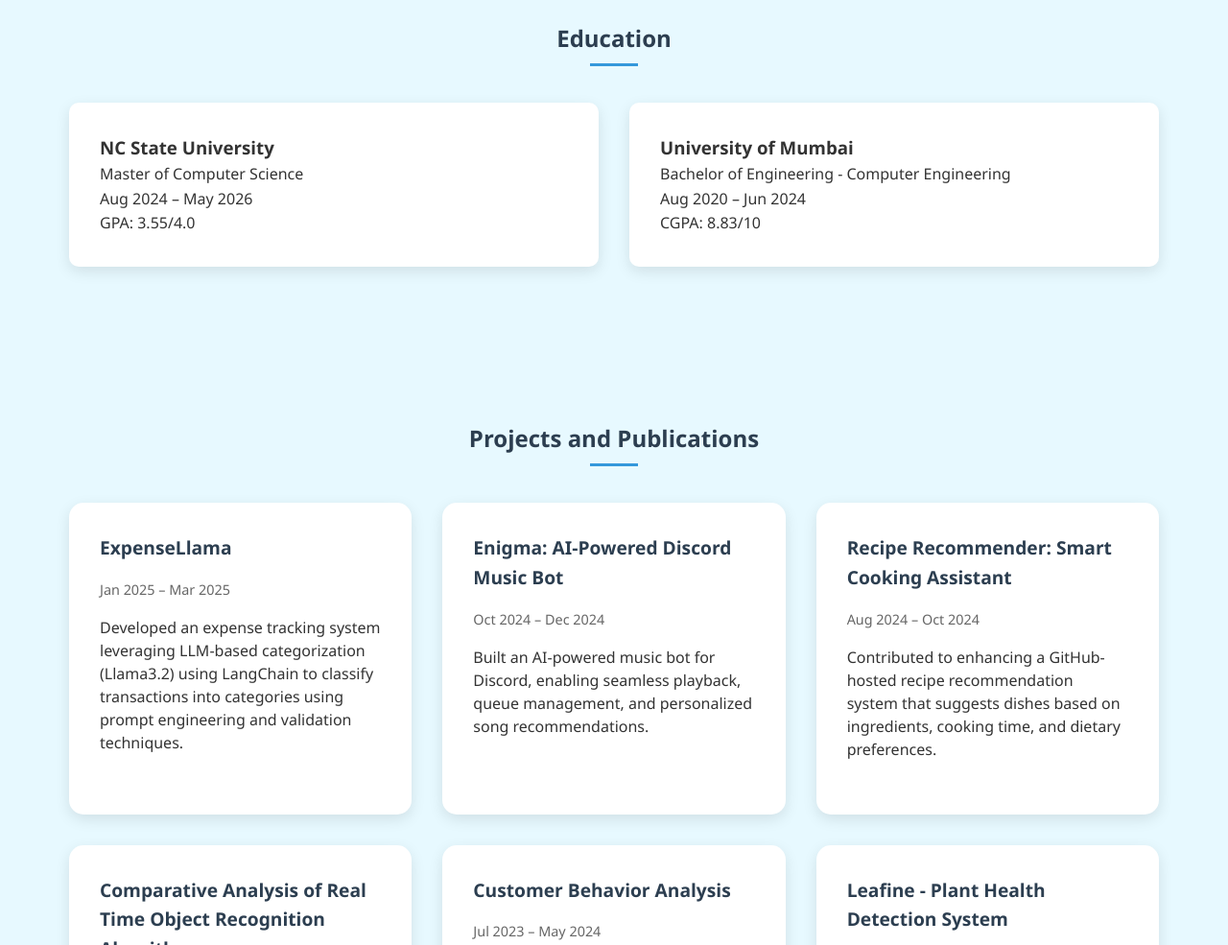
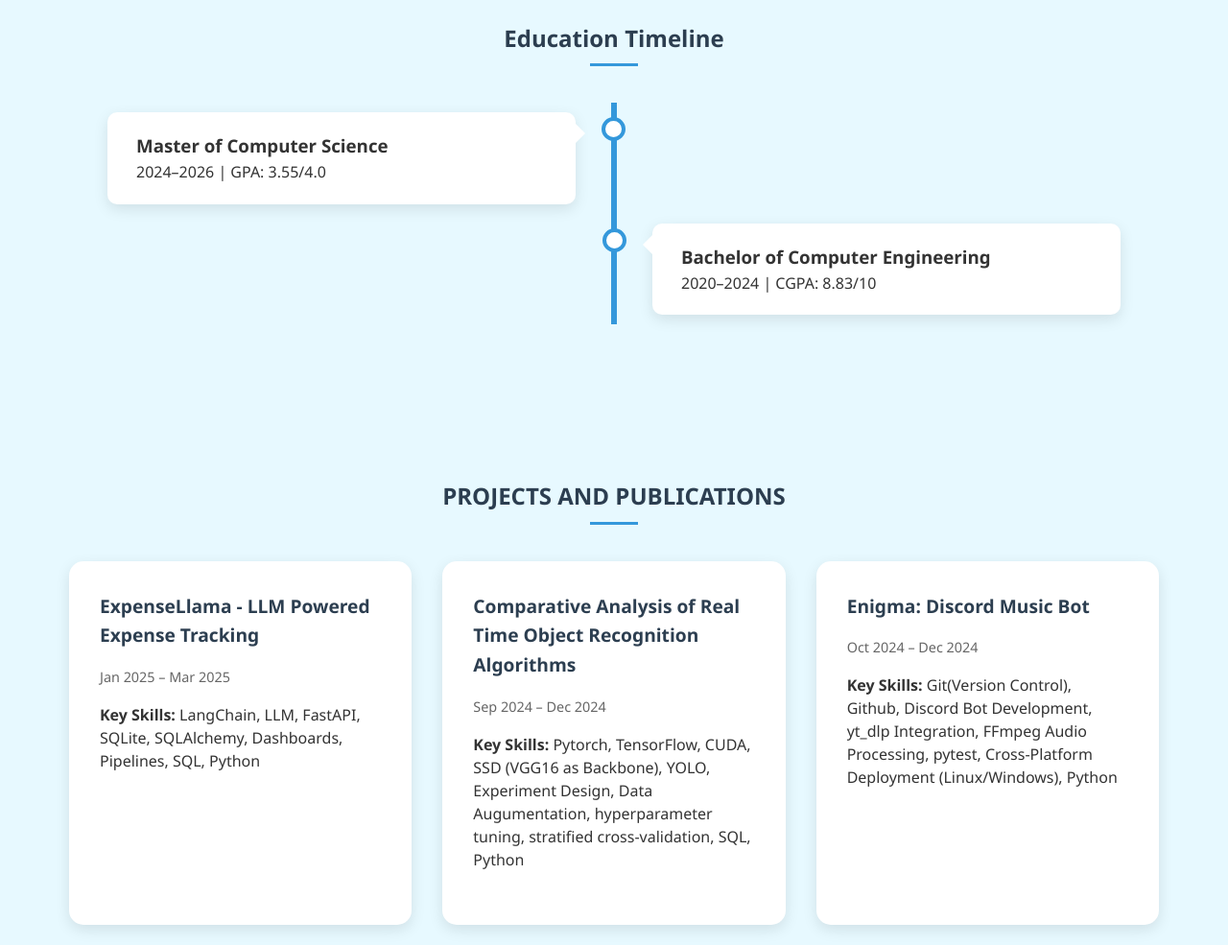
Before and after one commit to KaustubhAs/KaustubhAs.github.io, a plain HTML site: page index.html in a window 1280 px wide. Shown: the part 1480-2465 px from the top of the page at 96% size. Drawn offline with Linux system fonts and the light colour scheme.

Commit message:
Added timepline in education section and updated projects

```diff
--- a/index.html
+++ b/index.html
@@ -45,7 +45,7 @@
     </section>
 
     <section id="about">
-        <h2>About Me</h2>
+        <h2>ABOUT ME</h2>
         <div class="about-content">
             <div class="skills-container">
                 <h3>Technical Skills</h3>
@@ -85,20 +85,25 @@
     </section>
 
     <section id="education">
-        <h2>Education</h2>
-        <div class="education-cards">
-            <div class="edu-card">
-                <h3>NC State University</h3>
-                <p>Master of Computer Science</p>
-                <p>Aug 2024 – May 2026</p>
-                <p>GPA: 3.55/4.0</p>
+        <h2>Education Timeline</h2>
+        <div class="timeline-grid">
+          <!-- Timeline Item 1 -->
+          <div class="timeline-card left">
+            <div class="timeline-badge"></div>
+            <div class="timeline-content">
+              <h3>Master of Computer Science</h3>
+              <p>2024–2026 | GPA: 3.55/4.0</p>
             </div>
-            <div class="edu-card">
-                <h3>University of Mumbai</h3>
-                <p>Bachelor of Engineering - Computer Engineering</p>
-                <p>Aug 2020 – Jun 2024</p>
-                <p>CGPA: 8.83/10</p>
+          </div>
+
+          <!-- Timeline Item 2 -->
+          <div class="timeline-card right">
+            <div class="timeline-badge"></div>
+            <div class="timeline-content">
+              <h3>Bachelor of Computer Engineering</h3>
+              <p>2020–2024 | CGPA: 8.83/10</p>
             </div>
+          </div>
         </div>
     </section>
 
@@ -162,22 +167,23 @@
 
     <!-- Replace the existing projects section in your HTML -->
     <section id="projects">
-        <h2>Projects and Publications</h2>
+        <h2>PROJECTS AND PUBLICATIONS</h2>
         <div class="project-grid">
             <div class="project-card" data-id="7">
                 <div class="card-preview">
-                    <h3>ExpenseLlama</h3>
+                    <h3>ExpenseLlama - LLM Powered Expense Tracking</h3>
                     <p class="project-date">Jan 2025 – Mar 2025</p>
-                    <p class="project-brief">Developed an expense tracking system leveraging LLM-based categorization (Llama3.2) using LangChain to classify transactions into categories using prompt engineering and validation techniques.</p>
+                    <p class="project-brief"><b>Key Skills:</b> LangChain, LLM, FastAPI, SQLite, SQLAlchemy, Dashboards, Pipelines, SQL, Python</p>
                 </div>
                 <div class="card-details">
                     <div class="details-content">
-                        <h3>ExpenseLlama</h3>
+                        <h3>ExpenseLlama - LLM Powered Expense Tracking</h3>
                         <p class="project-date">Oct 2024 – Dec 2024</p>
                         <ul>
                             <li>Developed an expense tracking system leveraging LLM-based categorization (Llama3.2) using LangChain to classify transactions into 8 categories with 93% accuracy using prompt engineering and validation techniques.</li>
                             <li>Built a FastAPI backend integrated with SQLite database managed by SQLAlchemy and Plotly for real-time data visualization, enabling efficient transaction processing with an average response time of 680ms.</li>
                             <li>Implemented data pipelines for automated categorization, ensuring seamless integration between user input forms and dashboards with responsive Jinja2 templates.</li>
+                            <li>Utilized Python, LangChain, Pandas, and Plotly to create a scalable system focusing on data manipulation, visualization, and machine learning-driven insights.</li>
                             <li>Enhanced financial analytics by combining AI categorization with SQL-based data aggregation, enabling users to track spending trends effectively.</li>
                         </ul>
                     </div>
@@ -186,45 +192,9 @@
 
             <div class="project-card" data-id="6">
                 <div class="card-preview">
-                    <h3>Enigma: AI-Powered Discord Music Bot</h3>
-                    <p class="project-date">Oct 2024 – Dec 2024</p>
-                    <p class="project-brief">Built an AI-powered music bot for Discord, enabling seamless playback, queue management, and personalized song recommendations.</p>
-                </div>
-                <div class="card-details">
-                    <div class="details-content">
-                        <h3>Enigma: AI-Powered Discord Music Bot</h3>
-                        <p class="project-date">Oct 2024 – Dec 2024</p>
-                        <ul>
-                            <li>Built an AI-powered music bot for Discord, enabling seamless playback, queue management, and personalized song recommendations.</li>
-                            <li>Developed features like song reordering, loop functionality, and feedback-based suggestions. Improved response latency by 30% through API optimization and maintained efficient collaboration using Git workflows.</li>
-                        </ul>
-                    </div>
-                </div>
-            </div>
-
-            <div class="project-card" data-id="5">
-                <div class="card-preview">
-                    <h3>Recipe Recommender: Smart Cooking Assistant</h3>
-                    <p class="project-date">Aug 2024 – Oct 2024</p>
-                    <p class="project-brief">Contributed to enhancing a GitHub-hosted recipe recommendation system that suggests dishes based on ingredients, cooking time, and dietary preferences.</p>
-                </div>
-                <div class="card-details">
-                    <div class="details-content">
-                        <h3>Recipe Recommender: Smart Cooking Assistant</h3>
-                        <p class="project-date">Aug 2024 – Oct 2024</p>
-                        <ul>
-                            <li>Contributed to enhancing a GitHub-hosted recipe recommendation system that suggests dishes based on ingredients, cooking time, and dietary preferences. Added features like recipe name search, dark mode UI, and user reviews</li>
-                            <li>Optimized MongoDB queries, cutting API response time by 35%, and ensured long-term compatibility with updated dependencies.</li>
-                        </ul>
-                    </div>
-                </div>
-            </div>
-
-            <div class="project-card" data-id="4">
-                <div class="card-preview">
                     <h3>Comparative Analysis of Real Time Object Recognition Algorithms</h3>
                     <p class="project-date">Sep 2024 – Dec 2024</p>
-                    <p class="project-brief">Implemented and compared real-time object recognition models using PASCAL VOC 2007 Dataset.</p>
+                    <p class="project-brief"><b>Key Skills:</b> Pytorch, TensorFlow, CUDA, SSD (VGG16 as Backbone), YOLO, Experiment Design, Data Augumentation, hyperparameter tuning, stratified cross-validation, SQL, Python</p>
                     <!-- <button class="read-more">Read More</button> -->
                 </div>
                 <div class="card-details">
@@ -242,22 +212,61 @@
                 </div>
             </div>
 
+            <div class="project-card" data-id="5">
+                <div class="card-preview">
+                    <h3>Enigma: Discord Music Bot</h3>
+                    <p class="project-date">Oct 2024 – Dec 2024</p>
+                    <p class="project-brief"><b>Key Skills:</b> Git(Version Control), Github, Discord Bot Development, yt_dlp Integration, FFmpeg Audio Processing, pytest, Cross-Platform Deployment (Linux/Windows), Python</p>
+                </div>
+                <div class="card-details">
+                    <div class="details-content">
+                        <h3>Enigma: Discord Music Bot</h3>
+                        <p class="project-date">Oct 2024 – Dec 2024</p>
+                        <ul>
+                            <li>Enigma is a robust Discord music bot built in Python, leveraging discord.py, yt_dlp, and FFmpeg for real-time streaming and dynamic playlist management.</li>
+                            <li>It uses a curated dataset of 600 top Spotify tracks (2010–2019) to power features like song recommendations, looping, jumping, and shuffling.</li>
+                            <li>Automated formatting of Python code to conform to the PEP 8 style guide.</li>
+                            <li>Developed as a Master’s Software Engineering project by a team of 3, it exemplifies agile methodologies and effective Git version control.</li>
+                            <li>Optimized for cross-platform deployment on Linux and Windows, it also integrates best practices such as unit testing and continuous integration.</li>
+                        </ul>
+                    </div>
+                </div>
+            </div>
+
+            <div class="project-card" data-id="4">
+                <div class="card-preview">
+                    <h3>Recipe Recommender: Smart Cooking Assistant</h3>
+                    <p class="project-date">Aug 2024 – Oct 2024</p>
+                    <p class="project-brief"><b>Key Skills:</b> Git(Version Control), Github, Node.js, npm, MongoDB, JavaScript, Python, CSS, HTML</p>
+                </div>
+                <div class="card-details">
+                    <div class="details-content">
+                        <h3>Recipe Recommender: Smart Cooking Assistant</h3>
+                        <p class="project-date">Aug 2024 – Oct 2024</p>
+                        <ul>
+                            <li>Contributed to enhancing a GitHub-hosted recipe recommendation system that suggests dishes based on ingredients, cooking time, and dietary preferences. Added features like recipe name search, dark mode UI, and user reviews</li>
+                            <li>Optimized MongoDB queries, cutting API response time by 35%, and ensured long-term compatibility with updated dependencies.</li>
+                        </ul>
+                    </div>
+                </div>
+            </div>
+
             <div class="project-card" data-id="3">
                 <div class="card-preview">
                     <h3>Customer Behavior Analysis</h3>
                     <p class="project-date">Jul 2023 – May 2024</p>
-                    <p class="project-brief">Developed and compared recommendation models using various ML and DL Algorithms achieving 85+% accuracy.</p>
+                    <p class="project-brief"><b>Key Skills:</b> TensorFlow, PyTorch, recommendation systems ML (Random Forest, SVD, matrix factorization, PMF), and deep learning (CNNs, Stacked LSTM, Autoencoders), SQL, Python</p>
                 </div>
                 <div class="card-details">
                     <div class="details-content">
                         <h3>Customer Behavior Analysis</h3>
                         <p class="project-date">Jul 2023 – May 2024</p>
                         <ul>
-                            <li>Developed and compared recommendation models using Random Forest, SVD, MF, PMF, CNNs, Stacked LSTM, Autoencoders.</li>
+                            <li>Built recommendation system comparing ML (Random Forest, SVD, matrix factorization, PMF), and deep learning (CNNs, Stacked LSTM, Autoencoders)</li>
                             <li>Leveraged Scikit-learn, TensorFlow, and PyTorch to improve recommendations.</li>
-                            <li>Achieved 85% accuracy & 0.02 MSE.</li>
-                            <li>Applied SQL joins and aggregate queries to analyze product trends.</li>
-                            <li>Utilized Amazon Food Reviews dataset with 568,454 reviews.</li>
+                            <li>Developed evaluation metrics for model’s performance in capturing complex user-item interactions.</li>
+                            <li>Applied SQL joins and aggregate queries for feature extraction and to analyze product trends.</li>
+                            <li>Utilized Amazon Food Reviews dataset with 568,454 reviews, 74K products, 256K users.</li>
                         </ul>
                     </div>
                 </div>
@@ -267,7 +276,7 @@
                 <div class="card-preview">
                     <h3>Leafine - Plant Health Detection System</h3>
                     <p class="project-date">Feb 2023 – Apr 2023</p>
-                    <p class="project-brief">Published in JETIR – Oct [2023]. Integrated Image Processing using CNN Model.</p>
+                    <p class="project-brief">Published in Journal of Emerging Technologies and Innovative Research (JETIR) – Oct [2023]</p>
                 </div>
                 <div class="card-details">
                     <div class="details-content">
@@ -305,7 +314,7 @@
 
 
     <section id="certifications">
-        <h2>Certifications</h2>
+        <h2>CERTIFICATIONS</h2>
         <div class="cert-container">
             <div class="cert-card">
                 <i class="fas fa-certificate"></i>
@@ -351,7 +360,7 @@
     </section>
 
     <section id="extracurricular">
-        <h2>Extracurricular Activities</h2>
+        <h2>EXTRACURRICULAR ACTIVITIES</h2>
         <div class="extra-card">
             <h3>Social Service: Girija Welfare Association</h3>
             <p>2022 – 2024</p>
--- a/portfolio-css.css
+++ b/portfolio-css.css
@@ -301,22 +301,135 @@ section h2::after {
 }
 
 /* Education Cards */
-.education-cards {
-    display: grid;
-    grid-template-columns: repeat(auto-fit, minmax(300px, 1fr));
-    gap: 2rem;
+/* Timeline Container */
+.timeline-grid {
+    position: relative;
+    max-width: 1200px;
+    margin: 0 auto;
 }
 
-.edu-card {
-    background: white;
-    padding: 2rem;
-    border-radius: 10px;
-    box-shadow: 0 5px 15px rgba(0, 0, 0, 0.1);
-    transition: transform 0.3s ease;
+  /* The vertical timeline line */
+.timeline-grid::after {
+    content: '';
+    position: absolute;
+    width: 6px;
+    background-color: var(--secondary-color);
+    top: 0;
+    bottom: 0;
+    left: 50%;
+    margin-left: -3px;
 }
 
-.edu-card:hover {
-    transform: translateY(-5px);
+  /* Container around content */
+.timeline-card {
+    padding: 10px 40px;
+    position: relative;
+    background-color: inherit;
+    width: 50%;
+}
+
+  /* The circles on the timeline */
+.timeline-badge {
+    content: '';
+    position: absolute;
+    width: 25px;
+    height: 25px;
+    background-color: white;
+    border: 4px solid var(--secondary-color);
+    top: 15px;
+    border-radius: 50%;
+    z-index: 1;
+}
+
+  /* Place the container to the left */
+.timeline-card.left {
+    left: 0;
+}
+
+  /* Place the container to the right */
+.timeline-card.right {
+    left: 50%;
+}
+
+  /* Add arrows to the left container (pointing right) */
+.timeline-card.left::before {
+    content: " ";
+    height: 0;
+    position: absolute;
+    top: 22px;
+    width: 0;
+    z-index: 1;
+    right: 30px;
+    border: medium solid white;
+    border-width: 10px 0 10px 10px;
+    border-color: transparent transparent transparent white;
+}
+
+  /* Add arrows to the right container (pointing left) */
+.timeline-card.right::before {
+    content: " ";
+    height: 0;
+    position: absolute;
+    top: 22px;
+    width: 0;
+    z-index: 1;
+    left: 30px;
+    border: medium solid white;
+    border-width: 10px 10px 10px 0;
+    border-color: transparent white transparent transparent;
+}
+
+  /* Fix the circle for containers on the right side */
+.timeline-card.right .timeline-badge {
+    left: -12px;
+}
+
+  /* Fix the circle for containers on the left side */
+.timeline-card.left .timeline-badge {
+    right: -12px;
+}
+
+  /* The actual content */
+.timeline-content {
+    padding: 20px 30px;
+    background-color: white;
+    position: relative;
+    border-radius: 10px;
+    box-shadow: 0 5px 15px rgba(0,0,0,0.1);
+}
+
+  /* Media queries - Responsive timeline on screens less than 768px wide */
+@media screen and (max-width: 768px) {
+    /* Place the timeline to the left */
+    .timeline-grid::after {
+      left: 31px;
+    }
+
+    /* Full-width containers */
+    .timeline-card {
+      width: 100%;
+      padding-left: 70px;
+      padding-right: 25px;
+    }
+
+    /* Make sure all arrows are pointing leftwards */
+    .timeline-card::before {
+      left: 60px;
+      border: medium solid white;
+      border-width: 10px 10px 10px 0;
+      border-color: transparent white transparent transparent;
+    }
+
+    /* Make sure all circles are at the same spot */
+    .timeline-card.left .timeline-badge,
+    .timeline-card.right .timeline-badge {
+      left: 15px;
+    }
+
+    /* Make all right containers behave like the left ones */
+    .timeline-card.right {
+      left: 0%;
+    }
 }
 
 /* Project Cards */
```
